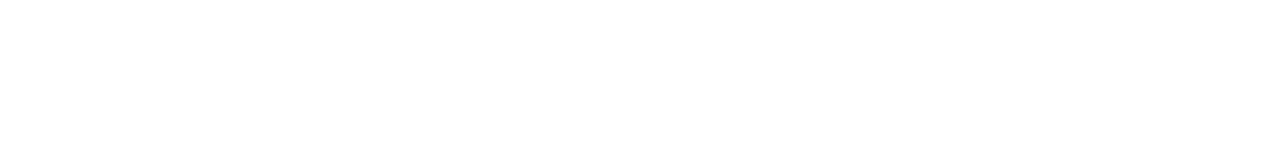
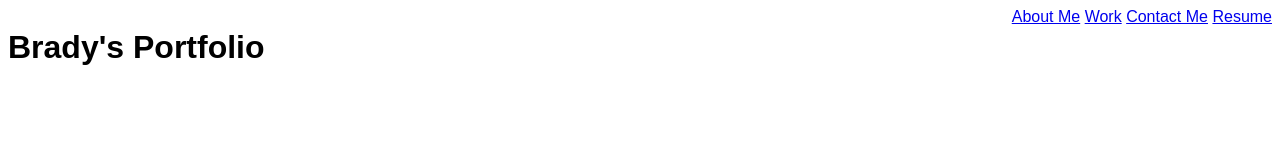
Before and after one commit to BradyLange1/My-Portfolio, a plain HTML site: page index.html in a window 1280 px wide. Drawn offline with Linux system fonts and the light colour scheme.

Commit message:
added header and nav elements

```diff
--- a/assets/style.css
+++ b/assets/style.css
@@ -1,3 +1,13 @@
 *{
     font-family: sans-serif;
 }
+
+:root{
+
+}
+
+header {
+    display: flex;
+    flex-direction: row;
+    justify-content: space-between;
+}
--- a/index.html
+++ b/index.html
@@ -5,8 +5,17 @@
     <meta http-equiv="X-UA-Compatible" content="IE=edge">
     <meta name="viewport" content="width=device-width, initial-scale=1.0">
     <title>Brady's Portfolio</title>
+    <link rel="stylesheet" href="./assets/style.css">
 </head>
 <body>
-
+    <header>
+        <h1>Brady's Portfolio</h1>
+        <nav>
+            <a href="#">About Me</a>
+            <a href="#">Work</a>
+            <a href="#">Contact Me</a>
+            <a href="#">Resume</a>
+        </nav>
+    </header>
 </body>
 </html>
```
